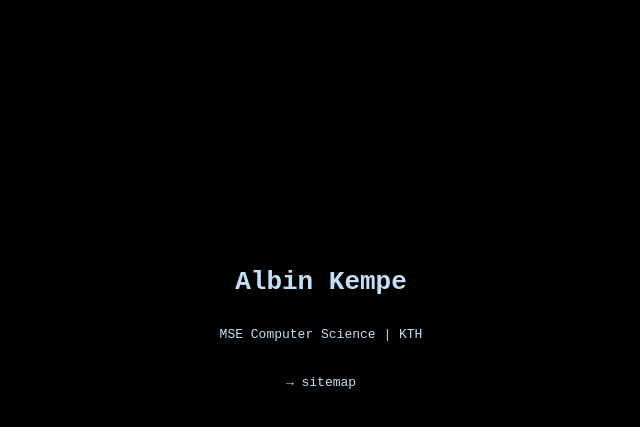
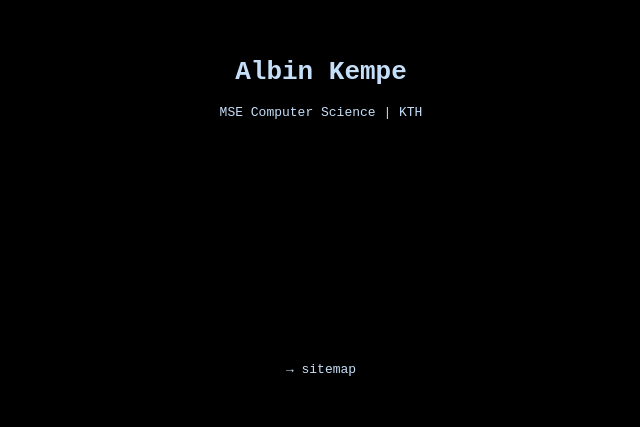
Before and after one commit to albinkempe/albinkempe.github.io, a SvelteKit app: page / in a window 1280 px wide. Shown: the part 213-640 px from the top of the page, without its empty margins (319-959 px from the left). Built offline with nearby package versions, Linux system fonts and the light colour scheme.

Commit message:
Added hover css for a

```diff
--- a/src/routes/+page.svelte
+++ b/src/routes/+page.svelte
@@ -1,6 +1,9 @@
 <main>
-	<h1>Albin Kempe</h1>
-	<p>MSE Computer Science | KTH</p>
+	<div>
+		<h1>Albin Kempe</h1>
+		<p>MSE Computer Science | KTH</p>
+	</div>
+
 
     <a href="/sitemap">→ sitemap</a>
 </main>
@@ -16,14 +19,14 @@
 	main {
 		display: flex;
 		flex-direction: column;
-		justify-content: start;
+		justify-content: space-evenly;
 		align-items: center;
 		height: 100vh;
 	}
 
 	h1 {
 		text-align: center;
-        margin-top: 30rem;
+        margin-top: 30%;
 	}
 
 	p {
@@ -35,4 +38,9 @@
         text-decoration: none;
         color: #c6dff8;
     }
+
+	a:hover {
+        text-decoration: underline;
+        color: rgb(0, 218, 170);
+    }
 </style>
--- a/src/routes/sitemap/+page.svelte
+++ b/src/routes/sitemap/+page.svelte
@@ -22,14 +22,13 @@
 	main {
 		display: flex;
 		flex-direction: column;
-		justify-content: start;
+		justify-content: center;
 		align-items: center;
 		height: 100vh;
 	}
 
 	h1 {
 		text-align: center;
-        margin-top: 20rem;
 	}
 
     ul {
@@ -46,4 +45,9 @@
         text-decoration: none;
         color: #c6dff8;
     }
+
+    a:hover {
+        text-decoration: underline;
+        color: rgb(0, 218, 170);
+    }
 </style>
```
